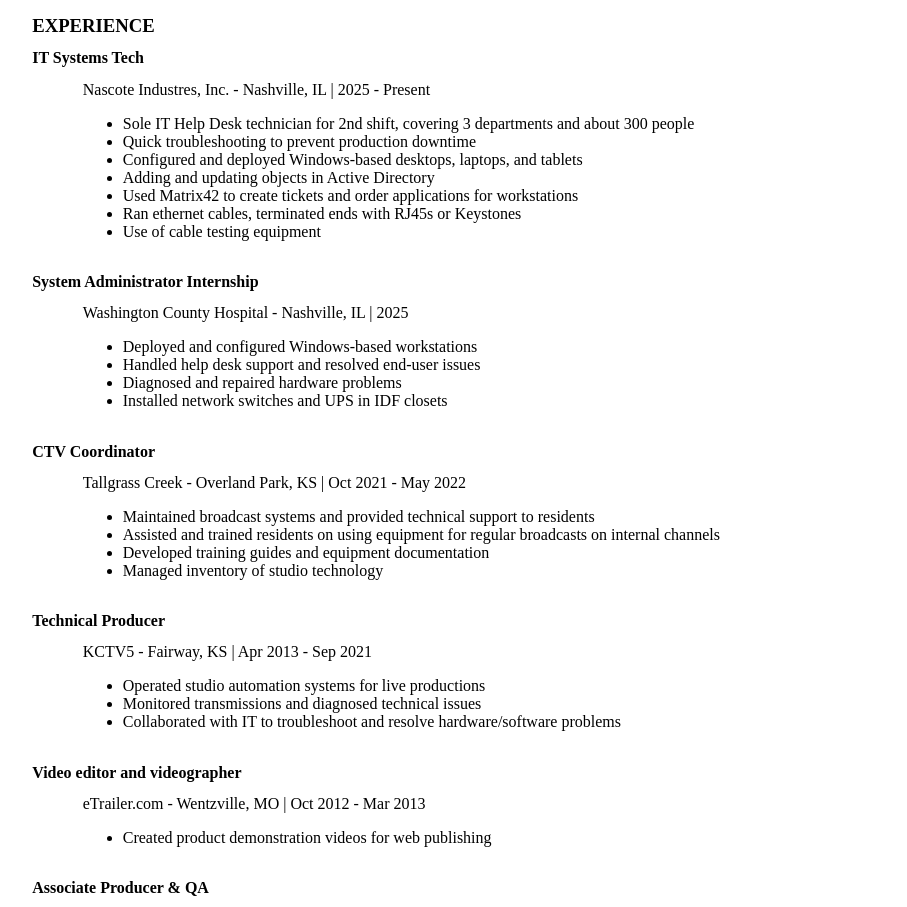
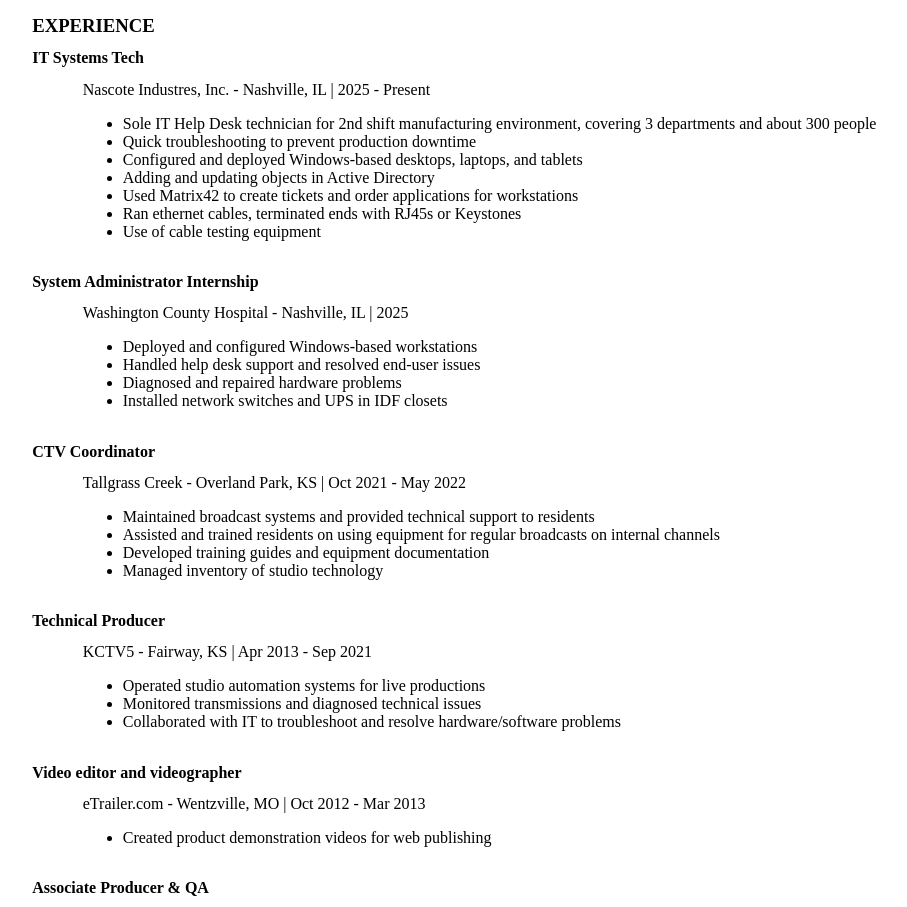
Before and after one commit to hedges821/hedges821.github.io, a plain HTML site: page index.html in a window 1280 px wide. Shown: the part 1086-1993 px from the top of the page, without its empty margins (39-946 px from the left). Drawn offline with Linux system fonts and the light colour scheme.

Commit message:
updated Nacote experience to mention manufacturing environment

```diff
--- a/index.html
+++ b/index.html
@@ -89,7 +89,7 @@ updated 9/9/2022-->
         <h4>IT Systems Tech</h4>
             <p>Nascote Industres, Inc. &dash; Nashville, IL | 2025 &dash; Present</p>
                 <ul>
-                    <li>Sole IT Help Desk technician for 2nd shift, covering 3 departments and about 300 people</li>
+                    <li>Sole IT Help Desk technician for 2nd shift manufacturing environment, covering 3 departments and about 300 people</li>
                     <li>Quick troubleshooting to prevent production downtime</li>
                     <li>Configured and deployed Windows-based desktops, laptops, and tablets</li>
                     <li>Adding and updating objects in Active Directory</li>
```
Also changed, not shown: 1 other file.
